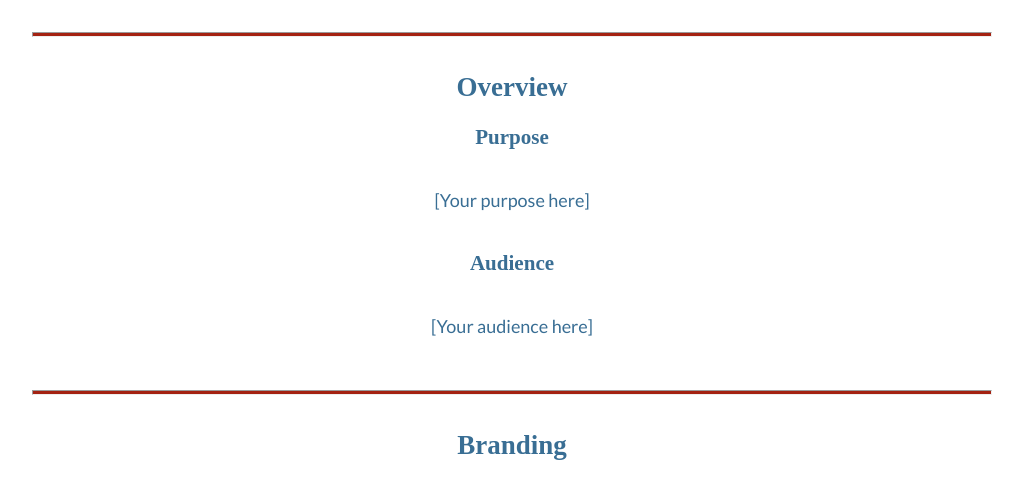
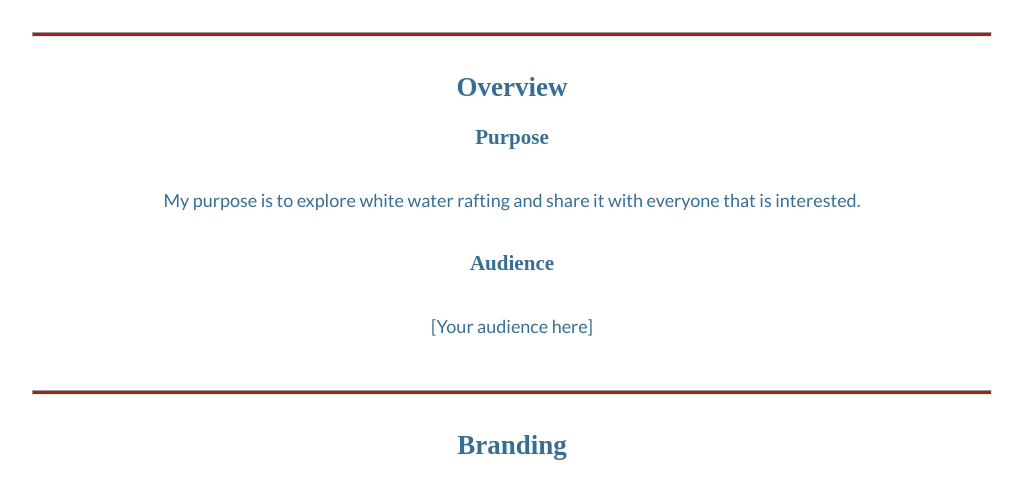
Before and after one commit to abitsma/wdd130, a plain HTML site: page wwr/site-plan-rafting.html in a window 1280 px wide. Shown: the part 308-788 px from the top of the page, without its empty margins (128-1151 px from the left). Drawn offline with Linux system fonts and the light colour scheme; a web font is replaced by a local one.

Commit message:
Trying again

```diff
--- a/wwr/site-plan-rafting.html
+++ b/wwr/site-plan-rafting.html
@@ -20,7 +20,7 @@
     <hr />
     <h2>Overview</h2>
     <h3>Purpose</h3>
-    <p>[Your purpose here]</p>
+    <p>My purpose is to explore white water rafting and share it with everyone that is interested.</p>
     <!-- change this -->
 
     <h3>Audience</h3>
```
